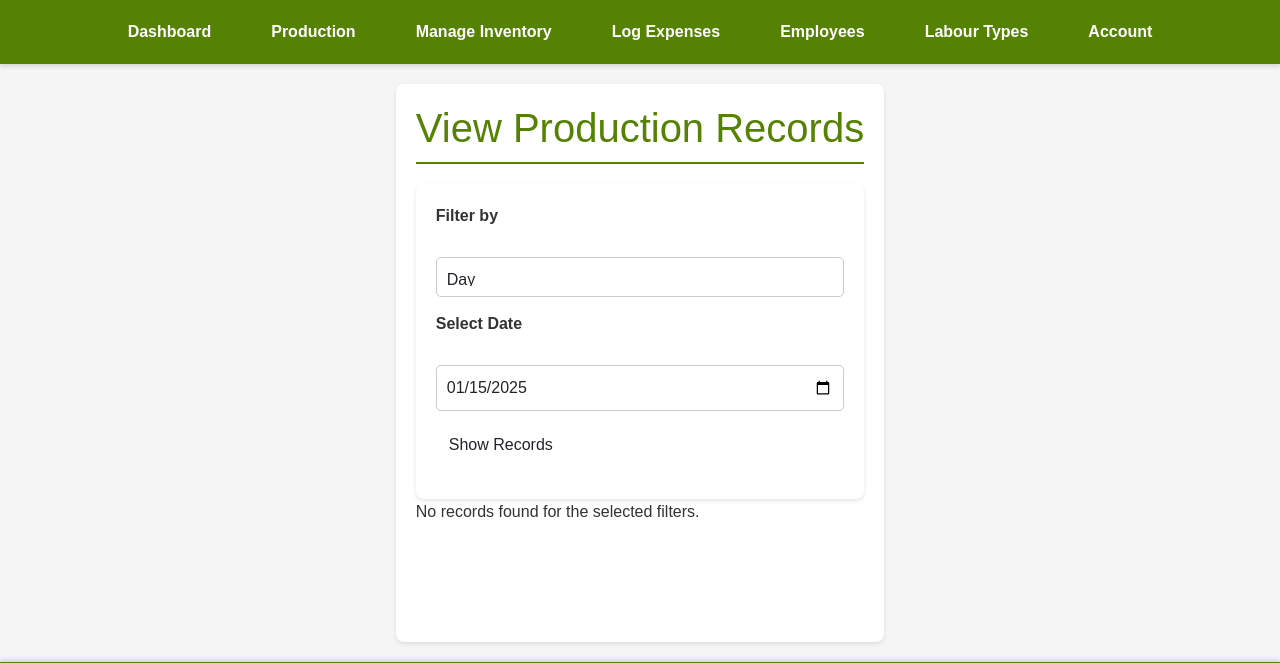
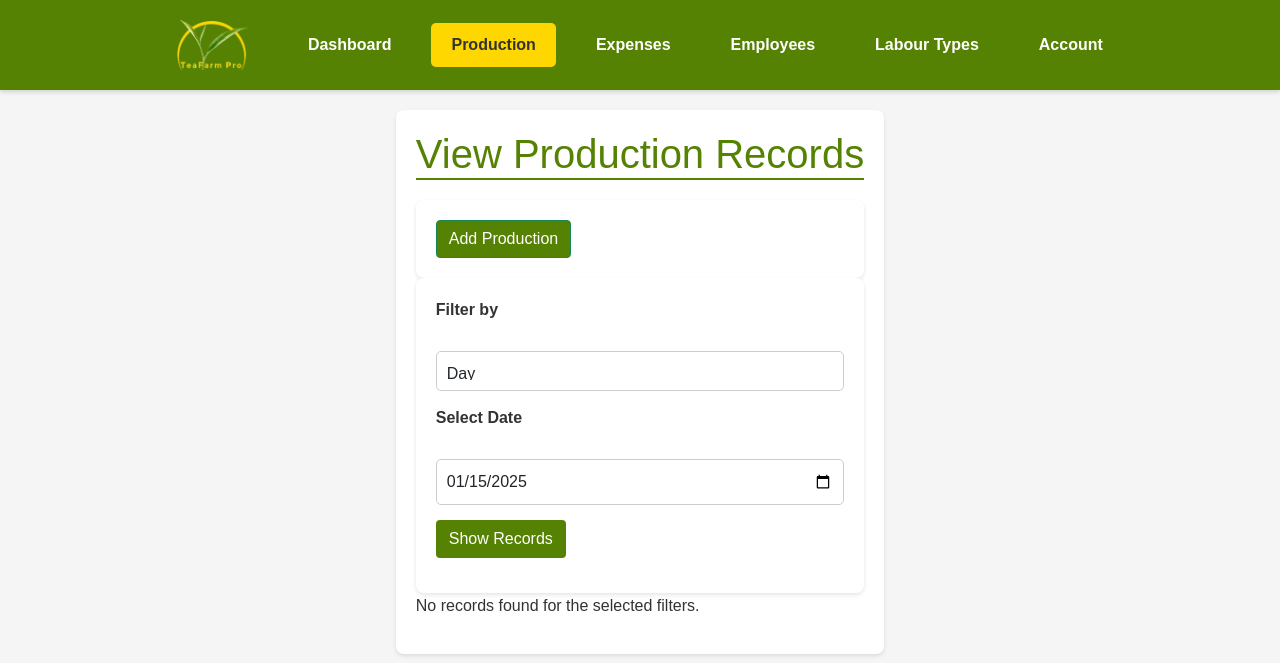
Before and after one commit to Chirchir-Dan/teafarm_pro, a Flask app: page /farmer/view_production in a window 1280 px wide. Shown: the top 663 px of the page. Run offline with Flask 3, Linux system fonts and the light colour scheme; the visitor is signed in with stand-in values (Sample User, id 1); some libraries are stand-ins or nearby versions.

Commit message:
Added logo to the website

```diff
--- a/requirements.txt
+++ b/requirements.txt
@@ -41,4 +41,6 @@ weasyprint==63.1
 webencodings==0.5.1
 Werkzeug==3.1.3
 WTForms==3.2.1
+WTForms-Ext==0.5
+WTForms-SQLAlchemy==0.4.2
 zopfli==0.2.3.post1
--- a/web_dynamic/routes/farmer_routes.py
+++ b/web_dynamic/routes/farmer_routes.py
@@ -196,7 +196,7 @@ def record_production():
             db.session.add(production)
         db.session.commit()
         flash('Production recorded successfully!', 'success')
-        return redirect(url_for('farmer_bp.record_production'))
+        return redirect(url_for('farmer_bp.view_production'))
 
     return render_template(
         'farmer/record_production.html',
--- a/web_dynamic/templates/farmer/view_production.html
+++ b/web_dynamic/templates/farmer/view_production.html
@@ -14,6 +14,10 @@
       {% endif %}
     {% endwith %}
 <h1>View Production Records</h1>
+
+<form method="GET" action="{{ url_for('farmer_bp.record_production') }}">
+    <button type="submit" class="btn btn-success">Add Production</button>
+</form>
 
 <form method="POST">
     {{ form.hidden_tag() }}
--- a/web_dynamic/templates/shared/base.html
+++ b/web_dynamic/templates/shared/base.html
@@ -12,34 +12,27 @@
 <body>
     <nav>
         <ul>
+            <li style="height: 100%; display: flex; align-items: center;">
+                <a href="{{ url_for('public_bp.index') }}">
+                    <img src="{{ url_for('static', filename='images/no_bg_logo2.png.png') }}" alt="TeaFarm Pro Logo" style="height: 50px; padding: 0; margin: 0;">
+                </a>
+            </li>
             {% if current_user.is_authenticated %}
                 {% if current_user.is_farmer %}
-                    <li><a href="{{ url_for('farmer_bp.dashboard') }}">Dashboard</a></li>
-                    <!-- Dropdown for Production -->
-                    <li class="dropdown">
-                        <a href="javascript:void(0)" class="dropbtn">Production</a>
-                        <div class="dropdown-content">
-                            <a href="{{ url_for('farmer_bp.record_production') }}">Record Production</a>
-		            <a href="{{ url_for('farmer_bp.view_production') }}">View Production</a>
-                        </div>
-                    </li>
-
-                    <li><a href="{{ url_for('farmer_bp.manage_inventory') }}">Manage Inventory</a></li>
-                    <li><a href="{{ url_for('farmer_bp.expenses') }}">Log Expenses</a></li>
-
-		    <li><a href="{{ url_for('farmer_bp.list_employees') }}">Employees</a></li>
-
-            <li>
-                <a href="{{ url_for('farmer_bp.manage_labour') }}">Labour Types</a>
-            </li>
+                    <li><a href="{{ url_for('farmer_bp.dashboard') }}" class="{{ 'active' if request.endpoint == 'farmer_bp.dashboard' else '' }}">Dashboard</a></li>
+                    <li><a href="{{ url_for('farmer_bp.view_production') }}" class="{{ 'active' if request.endpoint == 'farmer_bp.view_production' else '' }}">Production</a></li>
+                    <!-- <li><a href="{{ url_for('farmer_bp.manage_inventory') }}" class="{{ 'active' if request.endpoint == 'farmer_bp.manage_inventory' else '' }}">Manage Inventory</a></li> -->
+                    <li><a href="{{ url_for('farmer_bp.expenses') }}" class="{{ 'active' if request.endpoint == 'farmer_bp.expenses' else '' }}">Expenses</a></li>
+                    <li><a href="{{ url_for('farmer_bp.list_employees') }}" class="{{ 'active' if request.endpoint == 'farmer_bp.list_employees' else '' }}">Employees</a></li>
+                    <li><a href="{{ url_for('farmer_bp.manage_labour') }}" class="{{ 'active' if request.endpoint == 'farmer_bp.manage_labour' else '' }}">Labour Types</a></li>
 
 
             <!-- Dropdown for Account -->
-                    <li class="dropdown">
-                        <a href="javascript:void(0)" class="dropbtn">Account</a>
+                    <li class="dropdown ">
+                        <a href="javascript:void(0)" class="dropbtn" class="{{ 'active' if request.endpoint == 'farmer_bp.update_profile' else '' }}">Account</a>
                         <div class="dropdown-content">
-                            <a href="{{ url_for('farmer_bp.update_profile') }}">Update Profile</a>
-		            <a href="{{ url_for('farmer_bp.logout') }}">Logout</a>
+                            <a href="{{ url_for('farmer_bp.update_profile') }}" >Update Profile</a>
+                    <a href="{{ url_for('farmer_bp.logout') }}" class="{{ 'active' if request.endpoint == 'farmer_bp.logout' else '' }}">Logout</a>
                         </div>
                     </li>
 
--- a/web_static/styles/dashboard.css
+++ b/web_static/styles/dashboard.css
@@ -41,6 +41,10 @@ nav ul li a {
     display: inline-block;
     text-align: center;
     border-radius: 5px; /* Softens the button edges */
+}
+nav ul li a.active {
+    background-color: gold; /* Different background color for active tab */
+    color: #333; /* Different text color for active tab */
 }
 
 nav ul li a:hover {
@@ -141,9 +145,8 @@ main {
 }
 
 h1 {
-    color: #568203; /* Matching color for headers */
-    border-bottom: 2px solid #568203; /* Underline for headers */
-    padding-bottom: 10px;
+    color: #568203;
+    border-bottom: 2px solid #568203;
     margin-bottom: 20px;
 }
 
@@ -432,17 +435,18 @@ body {
 }
 
 .card {
-    background-color: white;
+    background-color: rgb(255, 255, 255);
     border-radius: 8px;
     box-shadow: 0 4px 8px rgba(0, 0, 0, 0.1);
     padding: 20px;
     text-align: center;
 }
+.card:hover {
+    background-color: #466602;
+    color: gold;
 
-.card h2 {
-    color: #568203;
-    margin: 0 0 10px;
 }
+
 
 .card p {
     font-size: 1.5rem;
@@ -451,7 +455,10 @@ body {
 }
 
 .card small {
-    color: #666;
+    color: black;
+}
+.card small:hover {
+    color: gold;
 }
 
 /* Insights & Charts Section */
@@ -592,3 +599,13 @@ body {
         text-align: center; /* Keep text centered */
     }
 }
+
+.btn-success, .btn-gold {
+    color: white;
+    background-color: #568203;
+}
+
+.btn-success:hover, .btn-gold:hover {
+    background-color: #466602;
+    color: gold;
+}
```
Also changed, not shown: web_dynamic/templates/farmer/farmer_dashboard.html (+2 -5 lines), web_static/images/no_bg_logo.png (added), web_static/images/no_bg_logo1.png (added), web_static/images/no_bg_logo2.png (added), web_static/images/no_bg_logo2.png.png (added). Lines whose indentation alone changed are shown as unchanged.
